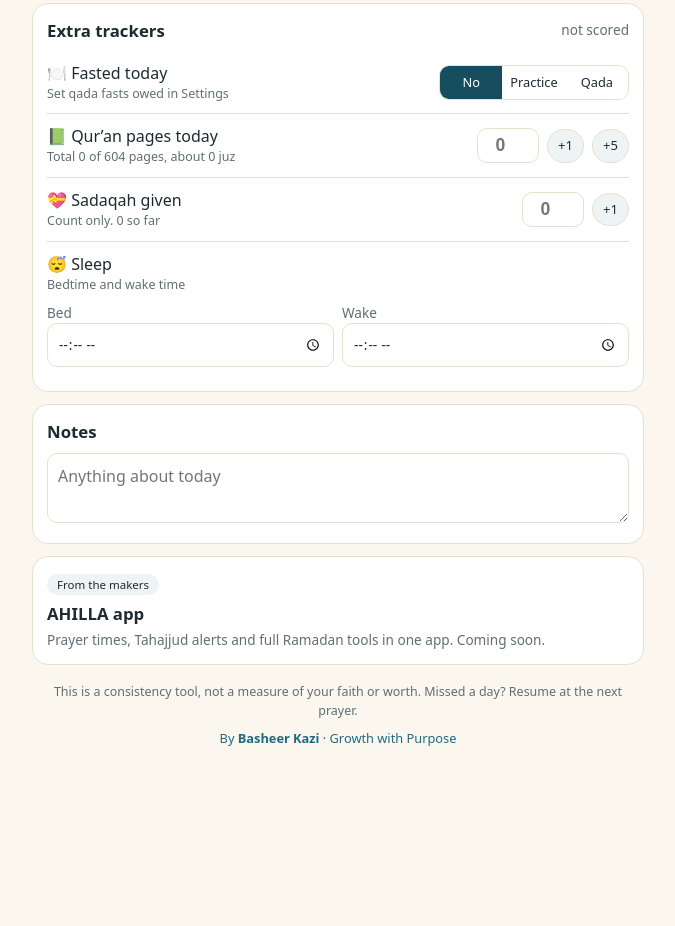
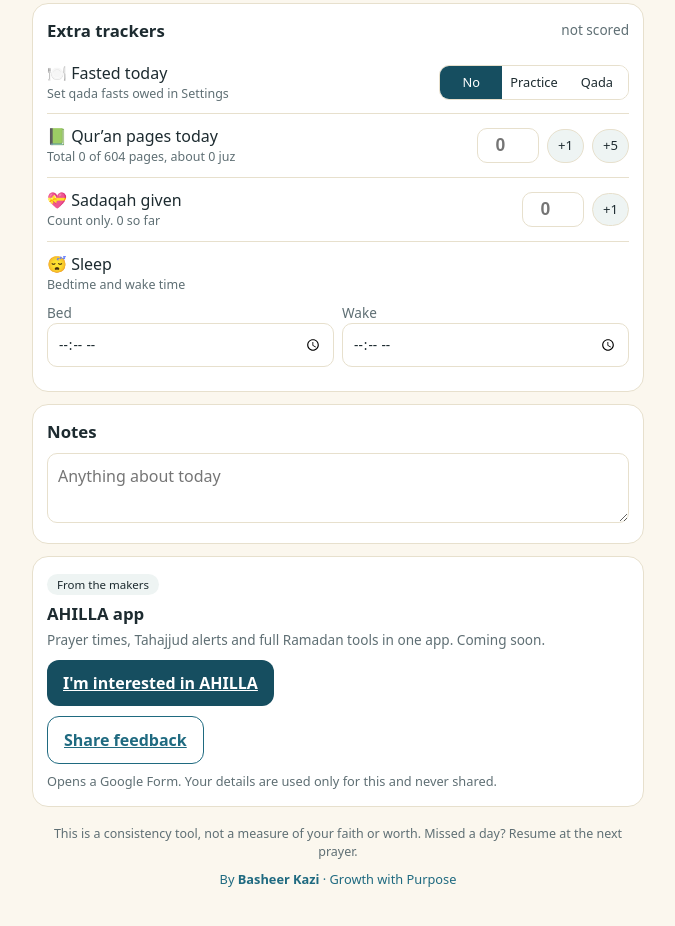
Before and after one commit to basheerkazi/road-to-ramadan, a plain HTML site: page index.html in a window 1280 px wide. Shown: the part 1170-2096 px from the top of the page, without its empty margins (302-977 px from the left). Before the commit the page ends 2035 px from the top, so only its background shows below. Drawn offline with Linux system fonts and the light colour scheme.

Commit message:
Wire Google Form links into feedback and AHILLA waitlist buttons
Co-Authored-By: Claude Opus 5.5 <noreply@anthropic.com>
Claude-Session: https://claude.ai/code/session_01Soc6tQwgec7k17kyiGyckq

```diff
--- a/index.html
+++ b/index.html
@@ -146,8 +146,8 @@ textarea{min-height:70px;resize:vertical}
 const KEY = 'road-to-ramadan-v1';
 const DEFAULT_RAMADAN = '2027-02-09';   // expected 1 Ramadan 1448 (India). Subject to moon sighting.
 const AHILLA_LINK = '';                 // paste the AHILLA app link here once it is live
-const FEEDBACK_LINK = '';               // Google Form link, feedback section
-const WAITLIST_LINK = '';               // Google Form link, AHILLA waitlist section
+const FEEDBACK_LINK = 'https://docs.google.com/forms/d/e/1FAIpQLSdqDErtziampJFm3Sg2WyzHbdHisRDNDz3poOYifQNJXtf2_A/viewform?usp=pp_url&entry.439786583=Share+feedback';               // Google Form link, feedback section
+const WAITLIST_LINK = 'https://docs.google.com/forms/d/e/1FAIpQLSdqDErtziampJFm3Sg2WyzHbdHisRDNDz3poOYifQNJXtf2_A/viewform?usp=pp_url&entry.439786583=Join+the+AHILLA+waitlist';               // Google Form link, AHILLA waitlist section
 const PLAN_DAYS = 80;
 const PHASES = ['Foundation and awareness', 'Discipline and learning', 'Character and responsibility', 'Ramadan readiness'];
 const LEVEL_NAMES = ['Minimum', 'Standard', 'Stretch'];
```
